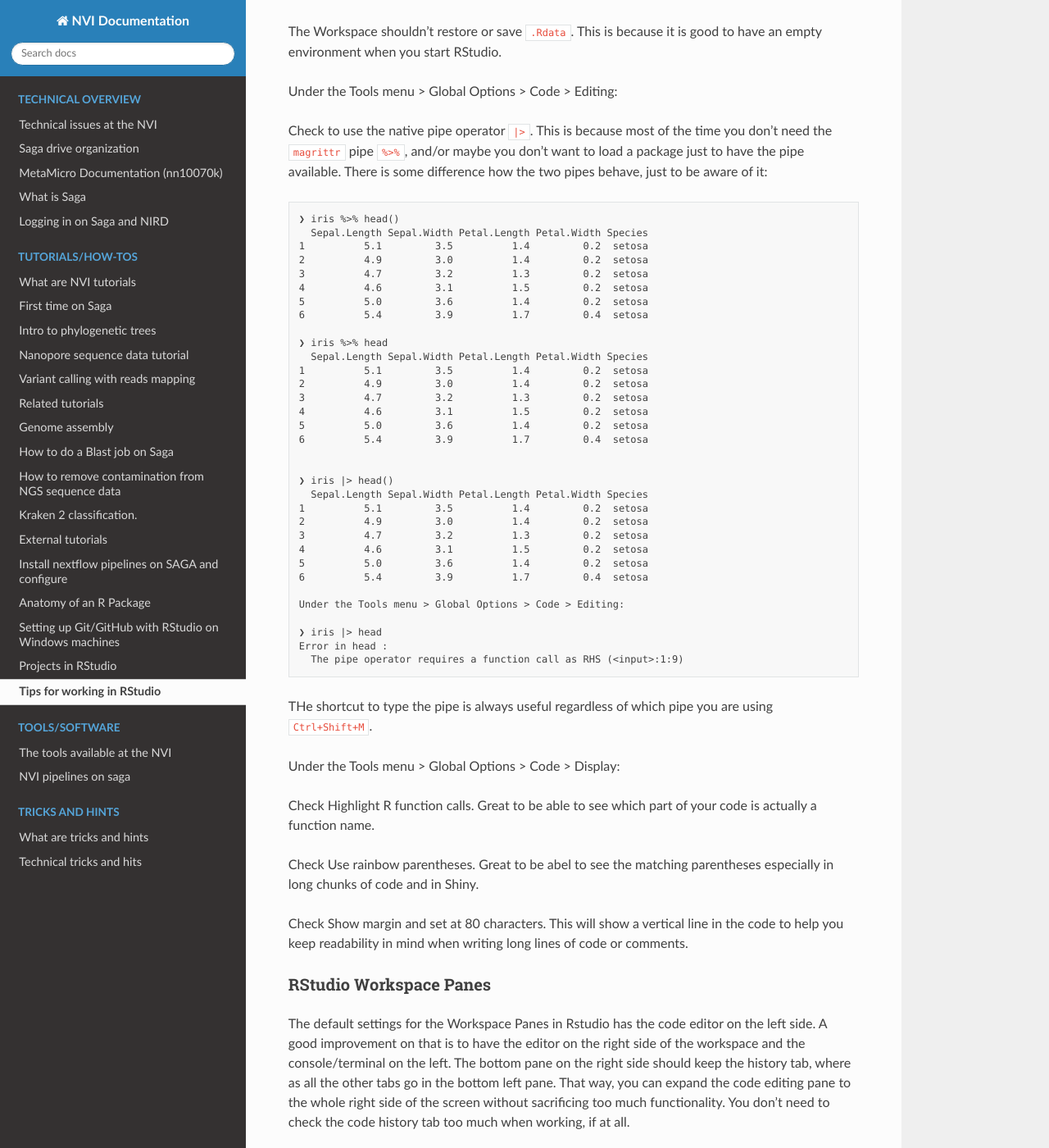
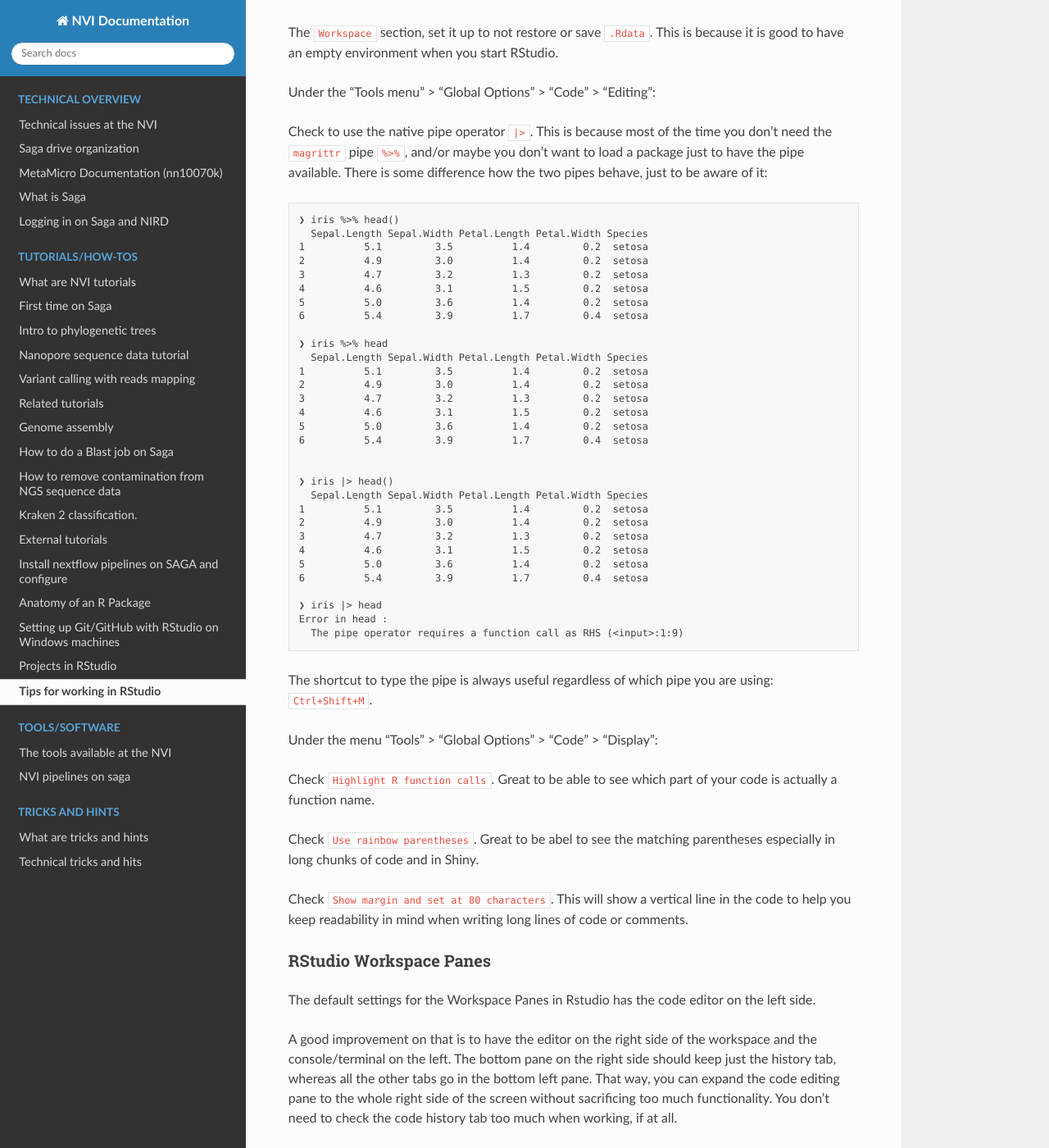
Before and after one commit to NorwegianVeterinaryInstitute/nvi-documentation, a Sphinx documentation site: the page built from docs/source/tutorials/rstudio_tips.md, in a window 1280 px wide and 1400 px high, scrolled down 503 px. Shown: the whole window at 82% size. Built offline with Sphinx 7.4.7 and the Read the Docs theme 2.0.0, drawn with Linux system fonts in a browser that asks for light colours; pages that are not in the unit, such as notebooks, are missing from menus; some of the changed text lies outside the part shown.

Commit message:
update docs as per comments

````diff
--- a/docs/source/tutorials/rstudio_tips.md
+++ b/docs/source/tutorials/rstudio_tips.md
@@ -8,13 +8,13 @@ This is a guide on how to do different things in RStudio to make your work easie
 
 ### RStudio settings
 
-Under the Tools menu > Global Options > General > Basic:
+Under the menu "Tools" > "Global Options" > "General" > "Basic":
 
-The R session is set to restore only opened source documents. This is because sometimes you can be drafting a code and forget to save it. It may be useful, or it may be not useful. But it is a good way to see what was going on.
+The `R session` section should be set to restore only opened source documents. This is because sometimes you can be drafting a code and forget to save it. It may be useful, or it may be not useful. But it is a good way to see what was going on.
 
-The Workspace shouldn't restore or save `.Rdata`. This is because it is good to have an empty environment when you start RStudio.
+The `Workspace` section, set it up to not restore or save `.Rdata`. This is because it is good to have an empty environment when you start RStudio.
 
-Under the Tools menu > Global Options > Code > Editing:
+Under the "Tools menu" > "Global Options" > "Code" > "Editing":
 
 Check to use the native pipe operator `|>`. This is because most of the time you don't need the `magrittr` pipe `%>%`, and/or maybe you don't want to load a package just to have the pipe available. There is some difference how the two pipes behave, just to be aware of it:
 
@@ -47,25 +47,29 @@ Check to use the native pipe operator `|>`. This is because most of the time you
 5          5.0         3.6          1.4         0.2  setosa
 6          5.4         3.9          1.7         0.4  setosa
 
-Under the Tools menu > Global Options > Code > Editing:
-
 ❯ iris |> head
 Error in head :
   The pipe operator requires a function call as RHS (<input>:1:9)
 ```
 
-THe shortcut to type the pipe is always useful regardless of which pipe you are using `Ctrl+Shift+M`.
+The shortcut to type the pipe is always useful regardless of which pipe you are using: `Ctrl+Shift+M`.
 
-Under the Tools menu > Global Options > Code > Display:
+Under the menu "Tools" > "Global Options" > "Code" > "Display":
 
-Check Highlight R function calls. Great to be able to see which part of your code is actually a function name.
+Check `Highlight R function calls`. Great to be able to see which part of your code is actually a function name.
 
-Check Use rainbow parentheses. Great to be abel to see the matching parentheses especially in long chunks of code and in Shiny.
+Check `Use rainbow parentheses`. Great to be abel to see the matching parentheses especially in long chunks of code and in Shiny.
 
-Check Show margin and set at 80 characters. This will show a vertical line in the code to help you keep readability in mind when writing long lines of code or comments.
+Check `Show margin and set at 80 characters`. This will show a vertical line in the code to help you keep readability in mind when writing long lines of code or comments.
 
 ### RStudio Workspace Panes
 
-The default settings for the Workspace Panes in Rstudio has the code editor on the left side. A good improvement on that is to have the editor on the right side of the workspace and the console/terminal on the left. The bottom pane on the right side should keep the history tab, where as all the other tabs go in the bottom left pane. That way, you can expand the code editing pane to the whole right side of the screen without sacrificing too much functionality. You don't need to check the code history tab too much when working, if at all.
+The default settings for the Workspace Panes in Rstudio has the code editor on the left side.
 
-This is also focus your vision to the center of the screen as most typing in the code editing panel will happen in the centre of the sceen.
+A good improvement on that is to have the editor on the right side of the workspace and the console/terminal on the left. The bottom pane on the right side should keep just the history tab, whereas all the other tabs go in the bottom left pane. That way, you can expand the code editing pane to the whole right side of the screen without sacrificing too much functionality. You don't need to check the code history tab too much when working, if at all.
+
+To set this up go to "Tools" > "Pane Layout". It should look like this:
+
+![Pane Layout](./rstudo_tips_pane_layout.png)
+
+This is also focus your vision to the center of the screen as most typing in the code editing panel will happen in the centre of the sceen within the 80 character margin.
````
Also changed, not shown: docs/source/tutorials/rstudio_github.md (+3 -3 lines).
